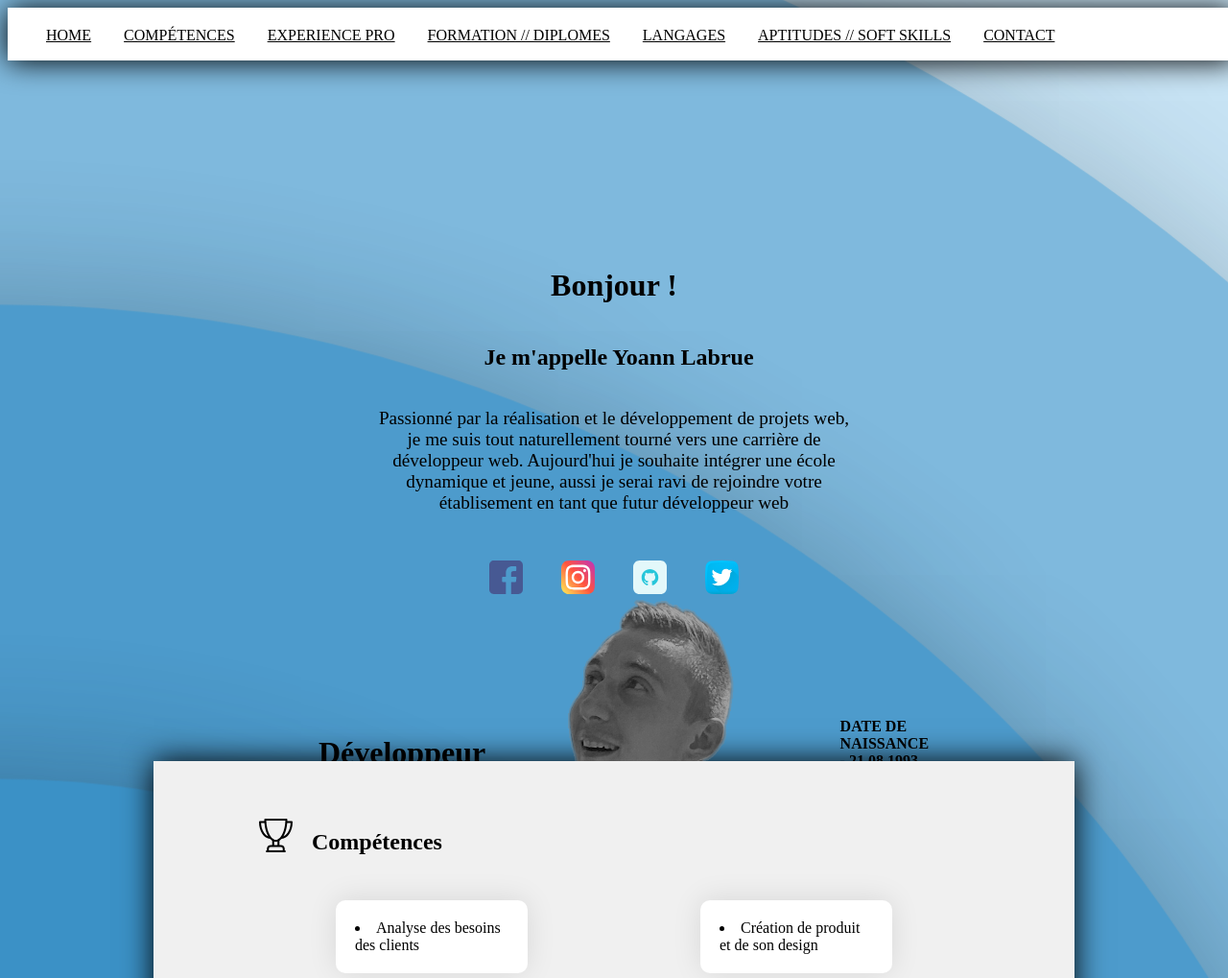
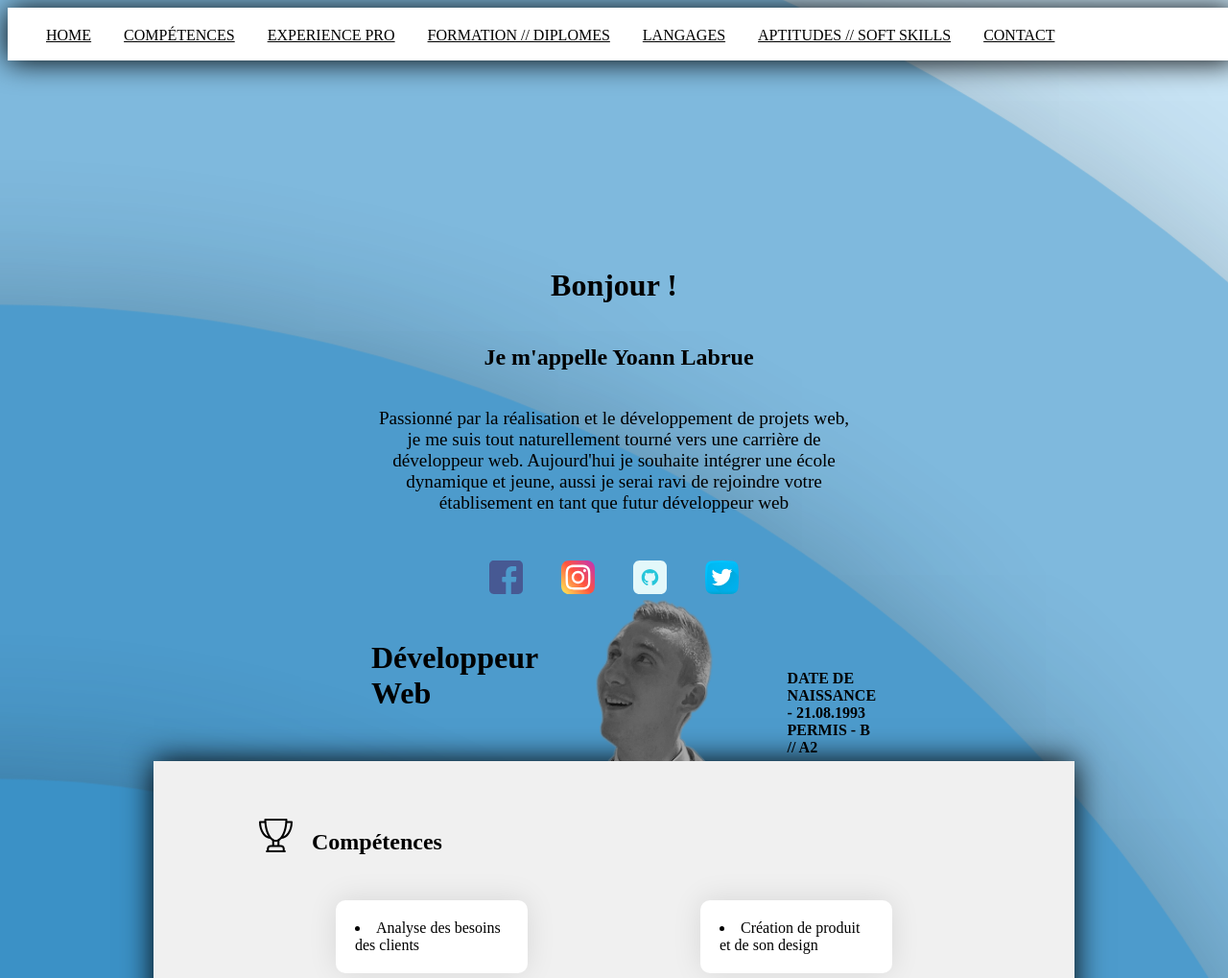
Before and after one commit to Magydream/CvLabrueYoann, a plain HTML site: page index.html in a window 1280 px wide. Shown: the top 1019 px of the page at 96% size. Drawn offline with Linux system fonts and the light colour scheme.

Commit message:
Update style.css

```diff
--- a/style.css
+++ b/style.css
@@ -215,7 +215,7 @@ li{
 
 .imgYL img{
     background-size: cover;
-    max-width: 370px;
+    max-width: 260px;
 
 }
 .container-formulaire{
```
